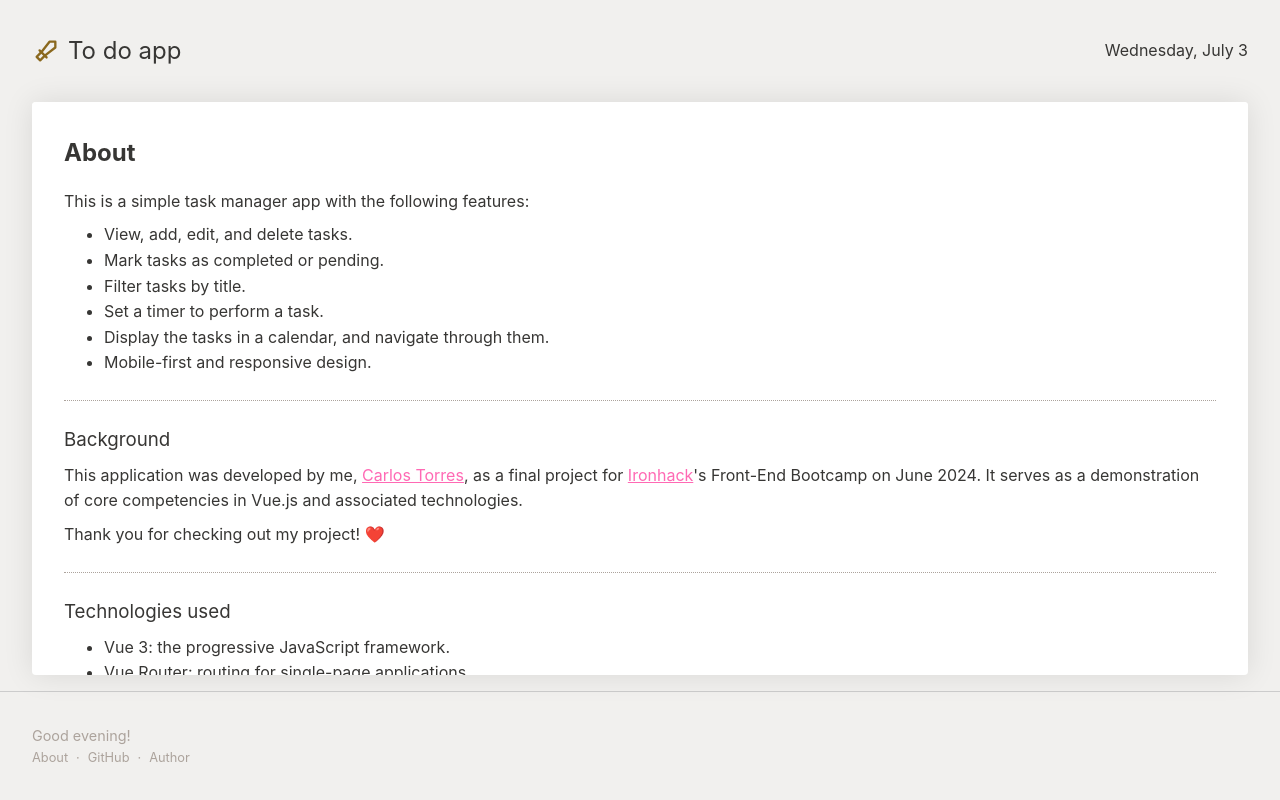
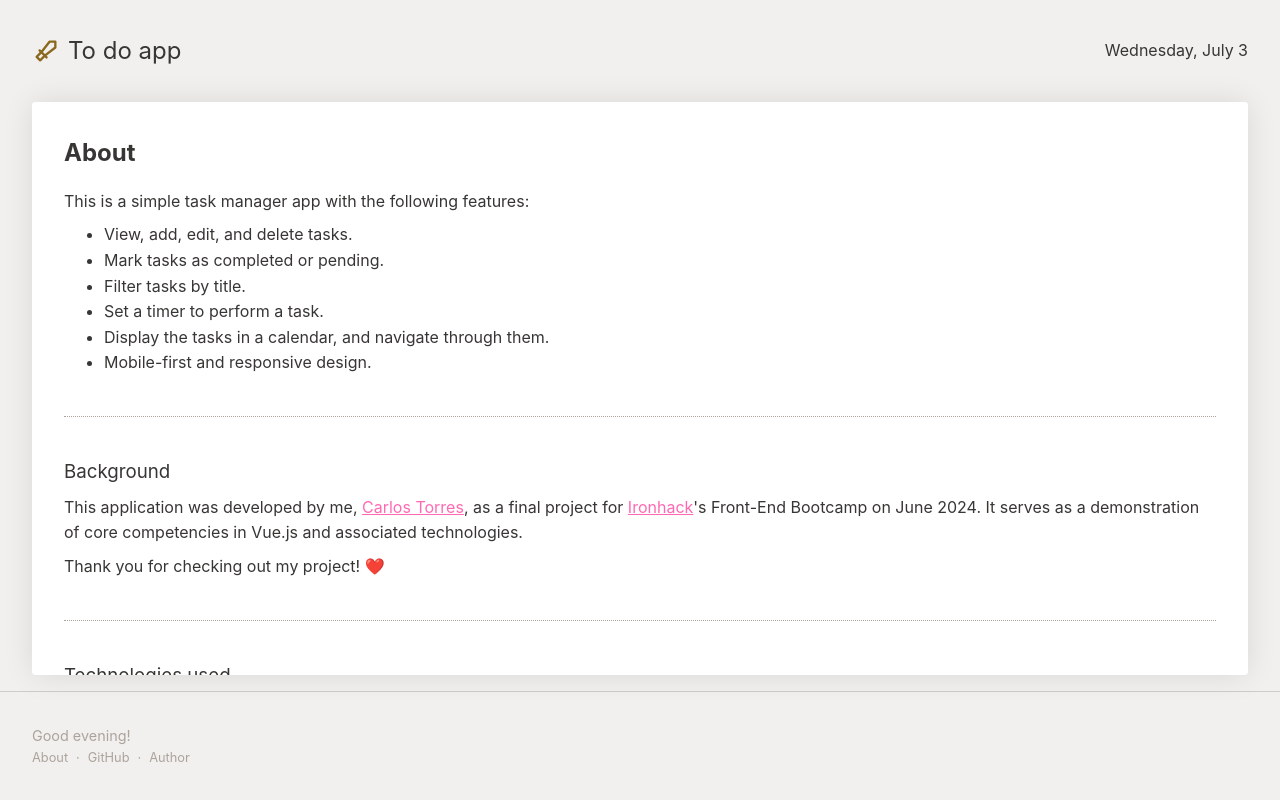
Before and after one commit to carlostxrres/ironhack-frontend-final-project, a Vue app: page /about in a window 1280 px wide. Built offline with nearby package versions, Linux system fonts and the light colour scheme.

Commit message:
Allow text in HorizontalRule

```diff
--- a/src/components/HorizontalRule.vue
+++ b/src/components/HorizontalRule.vue
@@ -1,10 +1,60 @@
+<script setup>
+const props = defineProps({
+  text: {
+    type: String,
+    default: "",
+  },
+});
+</script>
+
 <template>
-  <hr class="hr" />
+  <div class="hr-container">
+    <hr class="hr" v-if="!text" />
+    <div v-else class="hr-with-text">
+      <small class="hr-text">{{ text }}</small>
+    </div>
+  </div>
 </template>
-<style>
+
+<style scoped>
 .hr {
   border: none;
   border-top: 1px dotted var(--color-text-4);
   margin-block: 1rem;
+  width: 100%;
+}
+
+.hr-container {
+  display: flex;
+  align-items: center;
+  margin-block: 1rem;
+}
+
+.hr-with-text {
+  display: flex;
+  align-items: center;
+  width: 100%;
+}
+
+.hr-text {
+  color: #888;
+  text-align: center;
+  margin: 0 1rem;
+  white-space: nowrap;
+}
+
+.hr-with-text::before,
+.hr-with-text::after {
+  content: "";
+  flex: 1 1;
+  border-top: 1px dotted var(--color-text-4);
+}
+
+.hr-with-text::before {
+  margin-right: 1rem;
+}
+
+.hr-with-text::after {
+  margin-left: 1rem;
 }
 </style>
```
